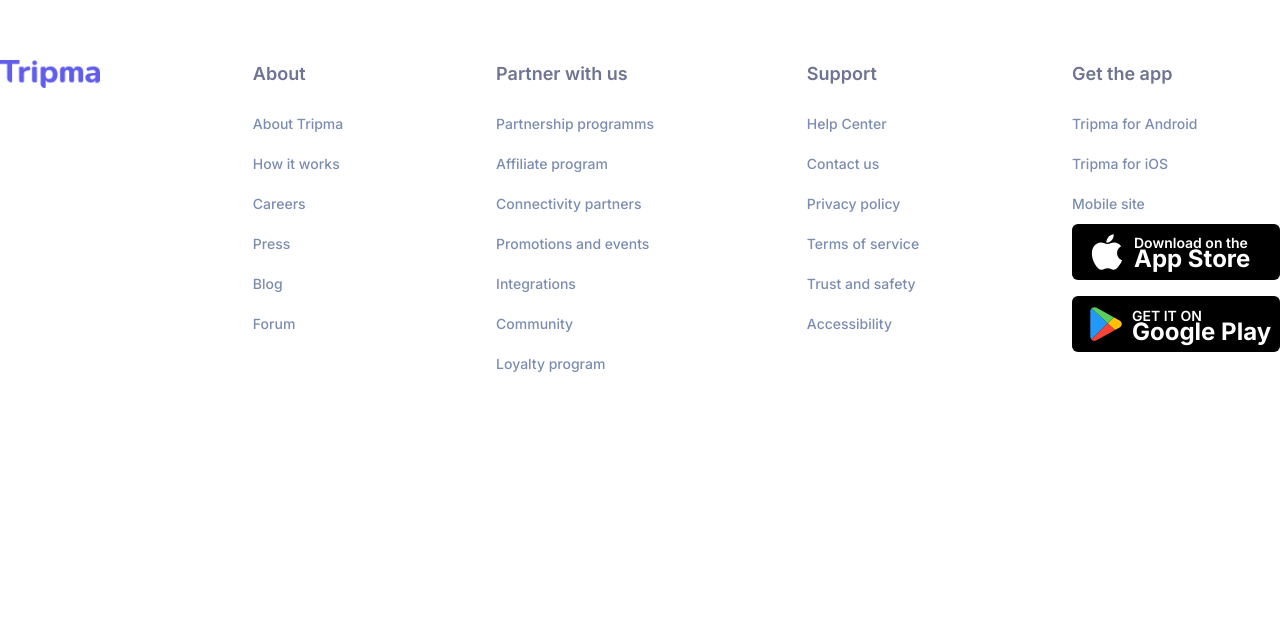
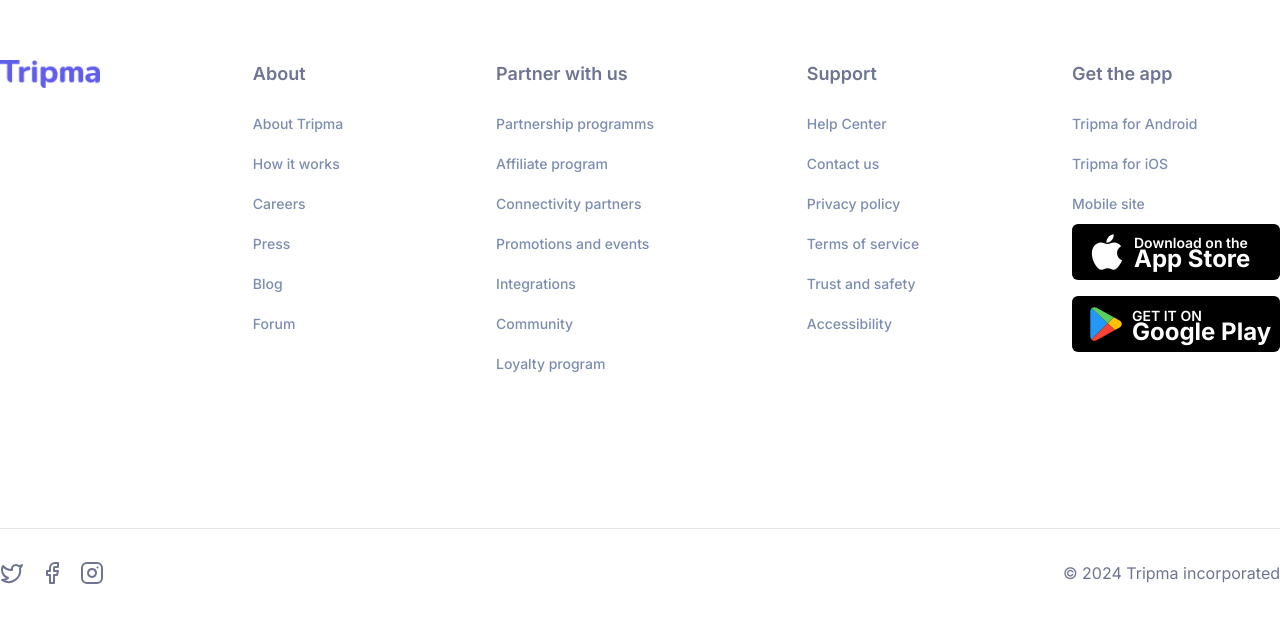
Before and after one commit to makkenzo/tripma, a Next.js app: page / in a window 1280 px wide. Shown: the part 3444-4061 px from the top of the page. Before the commit the page ends 3972 px from the top, so only its background shows below. Built offline with nearby package versions, Linux system fonts and the light colour scheme.

Commit message:
footer media links

```diff
--- a/src/components/footer.tsx
+++ b/src/components/footer.tsx
@@ -5,9 +5,11 @@ import Logo from "./logo";
 import { Button } from "./ui/button";
 import Link from "next/link";
 import ButtonToStore from "./button-to-store";
+import { Facebook, Instagram, Twitter } from "lucide-react";
 
 const Footer = () => {
     return (
+        <>
             <div className="max-w-[1360px] w-full mx-auto">
                 <div className="flex justify-between py-36">
                     <Logo />
@@ -47,6 +49,22 @@ const Footer = () => {
                     ))}
                 </div>
             </div>
+            <hr />
+            <div className="max-w-[1360px] w-full mx-auto flex justify-between my-8 text-[#6E7491]">
+                <div className="flex gap-4">
+                    <Link href="" className="hover:text-[#484c5e]">
+                        <Twitter />
+                    </Link>
+                    <Link href="" className="hover:text-[#484c5e]">
+                        <Facebook />
+                    </Link>
+                    <Link href="" className="hover:text-[#484c5e]">
+                        <Instagram />
+                    </Link>
+                </div>
+                <p>© 2024 Tripma incorporated</p>
+            </div>
+        </>
     );
 };
 
```
Lines whose indentation alone changed are shown as unchanged.
